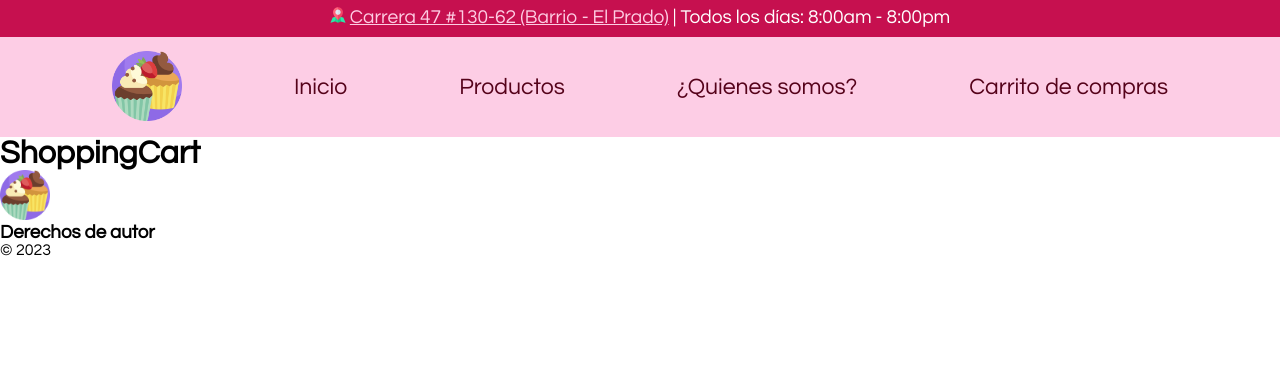
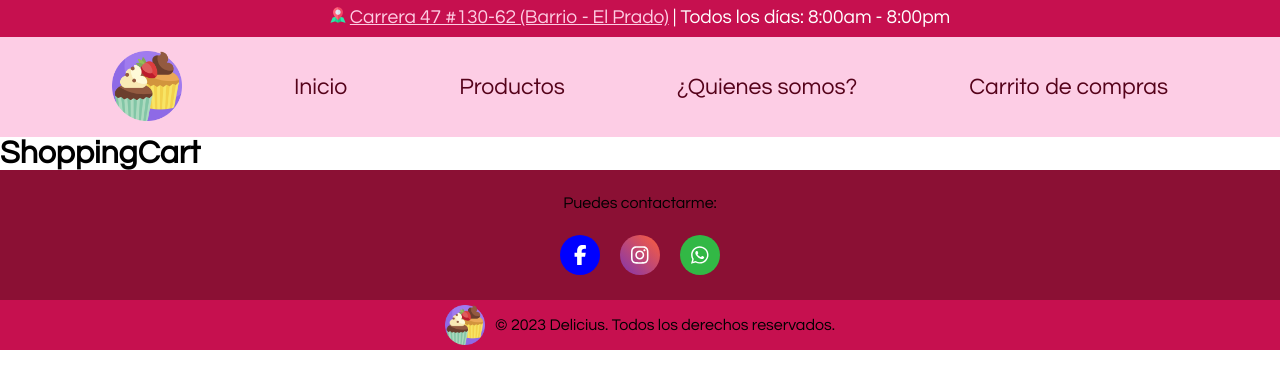
Before and after one commit to jonathanCocuy/e-commerce, a React (Create React App) app: page /shoppingcart in a window 1280 px wide. Shown: the top 388 px of the page. Built offline with nearby package versions, Linux system fonts and the light colour scheme.

Commit message:
Footer cargue

```diff
--- a/package.json
+++ b/package.json
@@ -3,6 +3,9 @@
   "version": "0.1.0",
   "private": true,
   "dependencies": {
+    "@fortawesome/fontawesome-svg-core": "^6.5.1",
+    "@fortawesome/free-brands-svg-icons": "^6.5.1",
+    "@fortawesome/react-fontawesome": "^0.2.0",
     "@testing-library/jest-dom": "^5.17.0",
     "@testing-library/react": "^13.4.0",
     "@testing-library/user-event": "^13.5.0",
--- a/src/Components/Footer/Footer.js
+++ b/src/Components/Footer/Footer.js
@@ -1,27 +1,68 @@
 /* React */
-import React, {useEffect} from "react";
+import React, { useEffect } from "react";
+import { FontAwesomeIcon } from "@fortawesome/react-fontawesome";
+import {
+  faFacebookF,
+  faInstagram,
+  faWhatsapp,
+} from "@fortawesome/free-brands-svg-icons";
 
 /* CSS  */
 import "./styleFooter.css";
 
 /* Images */
 import IconPrincipal from "../../images/icon-principal.png";
-const  Footer = () =>{
 
-  useEffect(()=> {
+const Footer = () => {
+  useEffect(() => {
     document.getElementById("Year").textContent = new Date().getFullYear();
   }, []);
 
+  const redirectionSocial = (url) => {
+    window.open(url, "_blank");
+  };
+
   return (
-    <div className="footer">
-      <img src={IconPrincipal} width={50} alt="Icon Principal" />
-      <footer class="footer-section">
-        <h3>Derechos de autor</h3>
-        <p>&copy; <span id="Year"/></p>
-      </footer>
+    <div>
+      <div className="footer-social">
+        <p>Puedes contactarme:</p>
+        <div className="footer-social-icons">
+          <button
+            className="button-facebook"
+            onClick={() => redirectionSocial("www.facebook.com")}
+          >
+            <FontAwesomeIcon icon={faFacebookF} />
+          </button>
+          <button
+            className="button-instagram"
+            onClick={() => redirectionSocial("www.instagram.com")}
+          >
+            <FontAwesomeIcon icon={faInstagram} />
+          </button>
+          <button
+            className="button-whatsapp"
+            onClick={() => (redirectionSocial = "www.whatsapp.com")}
+          >
+            <FontAwesomeIcon icon={faWhatsapp}></FontAwesomeIcon>
+          </button>
+        </div>
+      </div>
+
+      <div className="footer">
+        <img
+          className="img-icon"
+          src={IconPrincipal}
+          width={40}
+          alt="Icon Principal"
+        />
+        <footer class="footer-section">
+          <p>
+            &copy; <span id="Year" /> Delicius. Todos los derechos reservados.
+          </p>
+        </footer>
+      </div>
     </div>
   );
-
-}
+};
 
 export default Footer;
--- a/src/Components/Footer/styleFooter.css
+++ b/src/Components/Footer/styleFooter.css
@@ -0,0 +1,52 @@
+.footer {
+  display: flex;
+  align-items: center;
+  justify-content: center;
+  gap: 10px;
+  height: 50px;
+  background: #C6104F;
+}
+
+.footer-social {
+    background: #8b1034;
+    display: flex;
+    flex-direction: column;
+    justify-content: space-evenly;
+    align-items: center;
+    height: 130px;
+}
+
+.footer-social-icons {
+    display: flex;
+    gap: 20px
+}
+
+.button-facebook{
+    background: blue;
+    width: 40px;
+    height: 40px;
+    border-radius: 100%;
+    border: none;
+    font-size: 20px;
+    color: #fff;
+}
+
+.button-instagram {
+    background: linear-gradient(45deg, #8134AF, #FF5E3A);
+    width: 40px;
+    height: 40px;
+    border-radius: 100%;
+    border: none;
+    font-size: 20px;
+    color: #fff;
+}
+
+.button-whatsapp {
+    background: #32B845;
+    width: 40px;
+    height: 40px;
+    border-radius: 100%;
+    border: none;
+    font-size: 20px;
+    color: #fff;
+}
```
Also changed, not shown: 1 other file (tests, documents, lock files or other folders).
